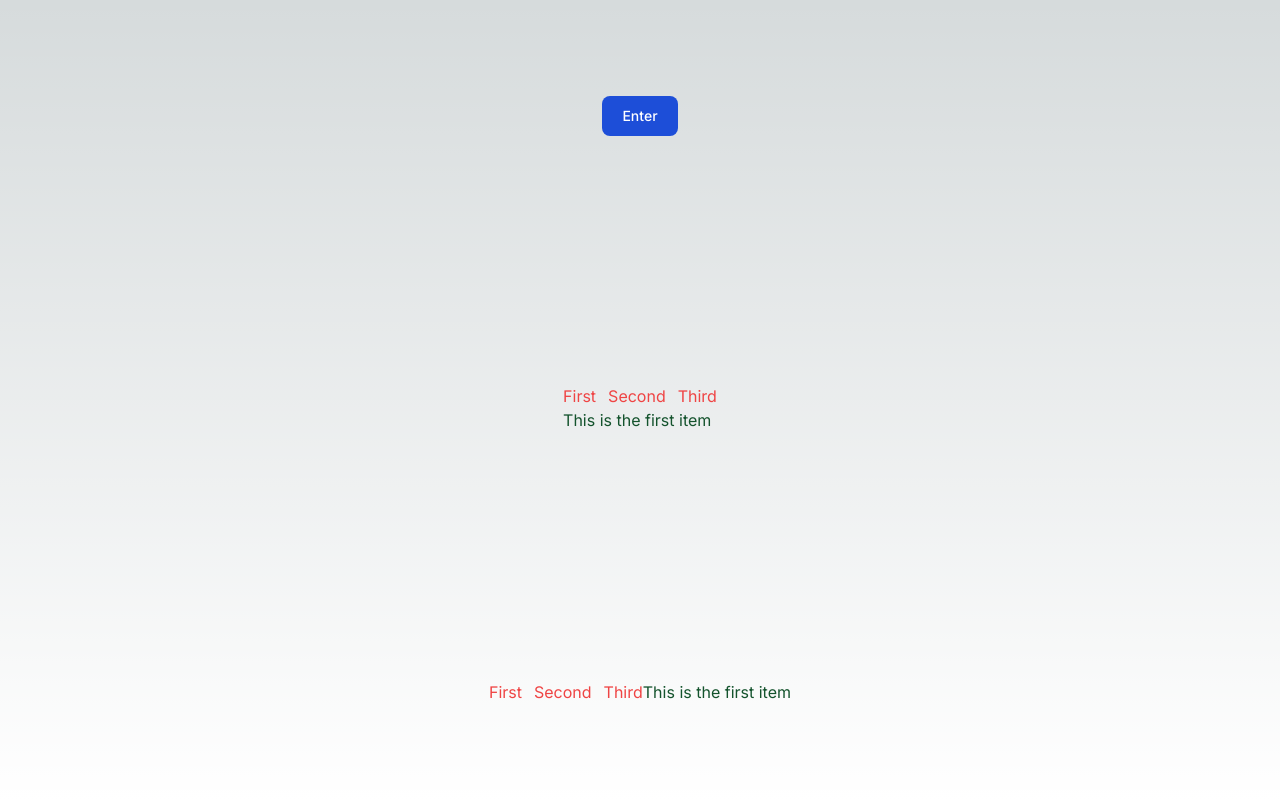
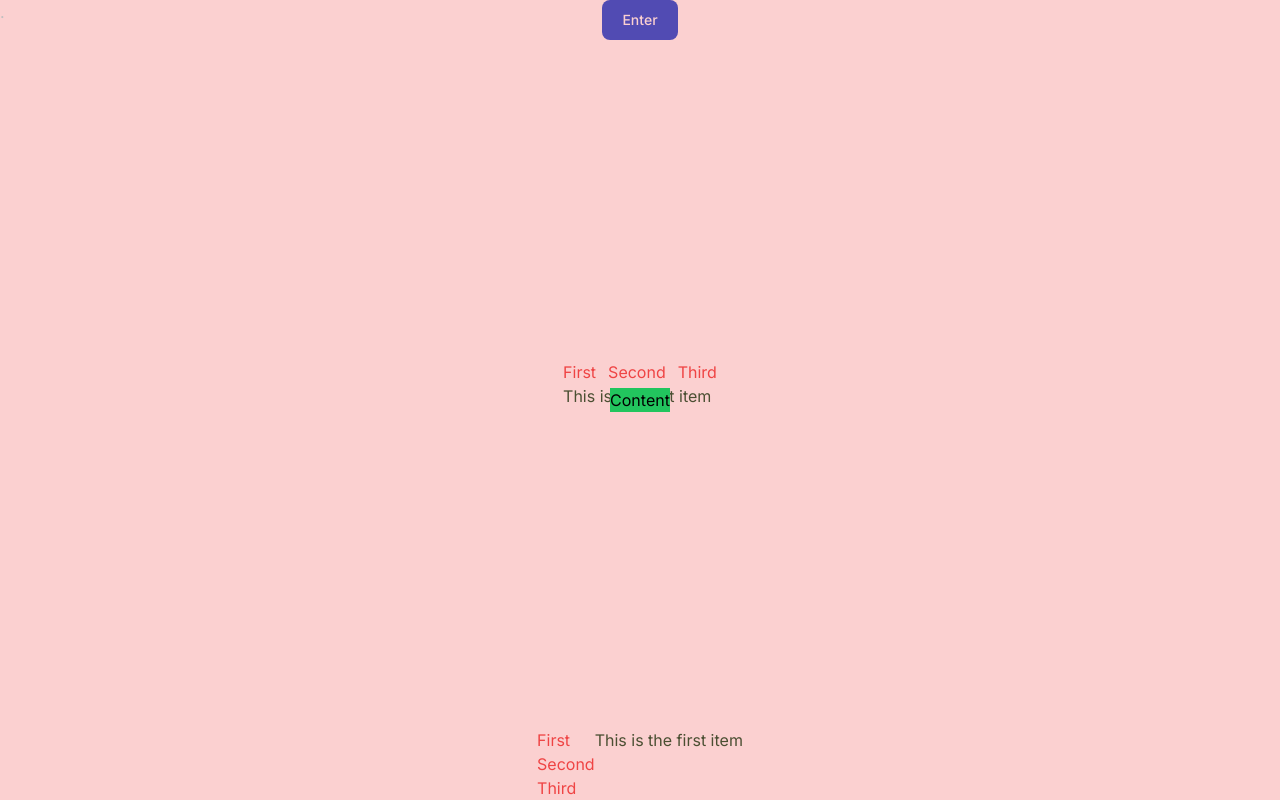
Before and after one commit to skyler4123/ui_component, a Next.js app: page / in a window 1280 px wide. Built offline with nearby package versions, Linux system fonts and the light colour scheme.

Commit message:
Add Modal

```diff
--- /dev/null
+++ b/app/components/modal/Modal.tsx
@@ -0,0 +1,21 @@
+'use client'
+
+import { useRef } from "react";
+
+const Modal = () => {
+  const modalRef: any = useRef()
+  const modalElement: HTMLElement = modalRef.current!
+
+  const closeModal = () => {
+    if (modalElement) modalElement.classList.add('hidden')
+  }
+
+  return (
+    <div ref={modalRef} className="fixed h-screen w-screen inset-0 flex items-center justify-center">
+      <div onClick={closeModal} className="fixed h-screen w-screen inset-0 bg-red-500 cursor-pointer opacity-25">.</div>
+      <div className="absolute z-20 opacity-100 bg-green-500">Content</div>
+    </div>
+  )
+}
+
+export default Modal;
--- a/app/components/tab/VerticalTab.tsx
+++ b/app/components/tab/VerticalTab.tsx
@@ -10,7 +10,7 @@ interface VerticalTabType {
   contentsClass?: string,
   contentClass?: string
 }
-const initHeaderClass = "flex flex-row gap-x-3"
+const initHeaderClass = "flex flex-col gap-x-3"
 const initHeadClass = "text-red-500"
 const initContentsClass = "flex flex-col gap-y-2 text-green-900"
 const initContentClass = "hidden"
--- a/app/globals.css
+++ b/app/globals.css
@@ -1,27 +1,3 @@
 @tailwind base;
 @tailwind components;
 @tailwind utilities;
-
-:root {
-  --foreground-rgb: 0, 0, 0;
-  --background-start-rgb: 214, 219, 220;
-  --background-end-rgb: 255, 255, 255;
-}
-
-@media (prefers-color-scheme: dark) {
-  :root {
-    --foreground-rgb: 255, 255, 255;
-    --background-start-rgb: 0, 0, 0;
-    --background-end-rgb: 0, 0, 0;
-  }
-}
-
-body {
-  color: rgb(var(--foreground-rgb));
-  background: linear-gradient(
-      to bottom,
-      transparent,
-      rgb(var(--background-end-rgb))
-    )
-    rgb(var(--background-start-rgb));
-}
--- a/app/page.tsx
+++ b/app/page.tsx
@@ -1,6 +1,7 @@
 'use client'
 
 import Button from './components/button/Button'
+import Modal from './components/modal/Modal'
 import HorizontalTab from './components/tab/HorizontalTab'
 import VerticalTab from './components/tab/VerticalTab'
 
@@ -8,8 +9,10 @@ export default function Home() {
   const buttonClick = () => {
     console.log("Button Clicked!")
   }
+
   return (
-    <main className="flex min-h-screen flex-col items-center justify-between p-24 text-black">
+    <main className="flex min-h-screen flex-col items-center justify-between text-black">
+      <Modal />
       <Button onClickFunction={buttonClick} label="Enter" />
       <HorizontalTab tabs={[
         {header: "First", content: "This is the first item"},
```
